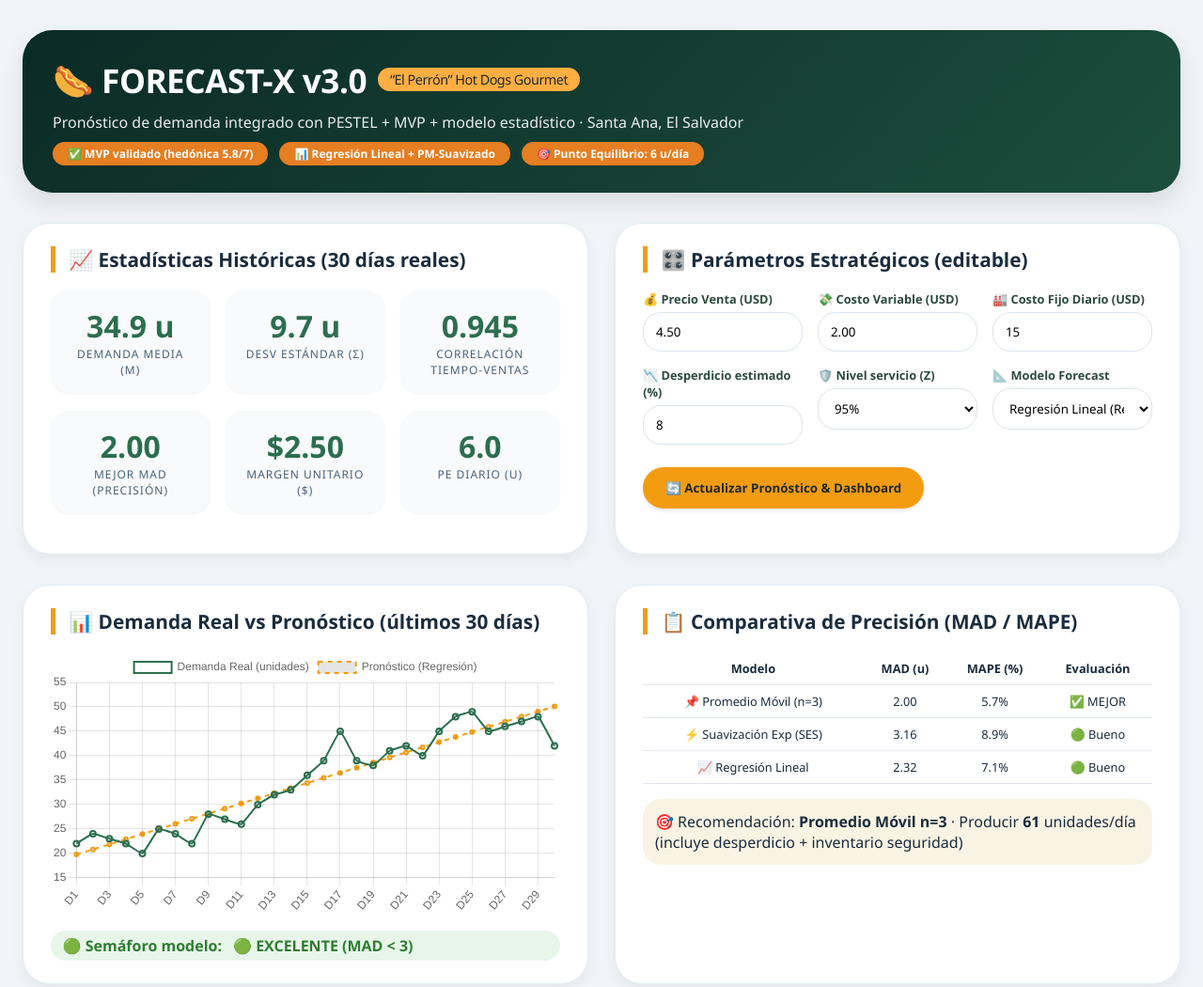
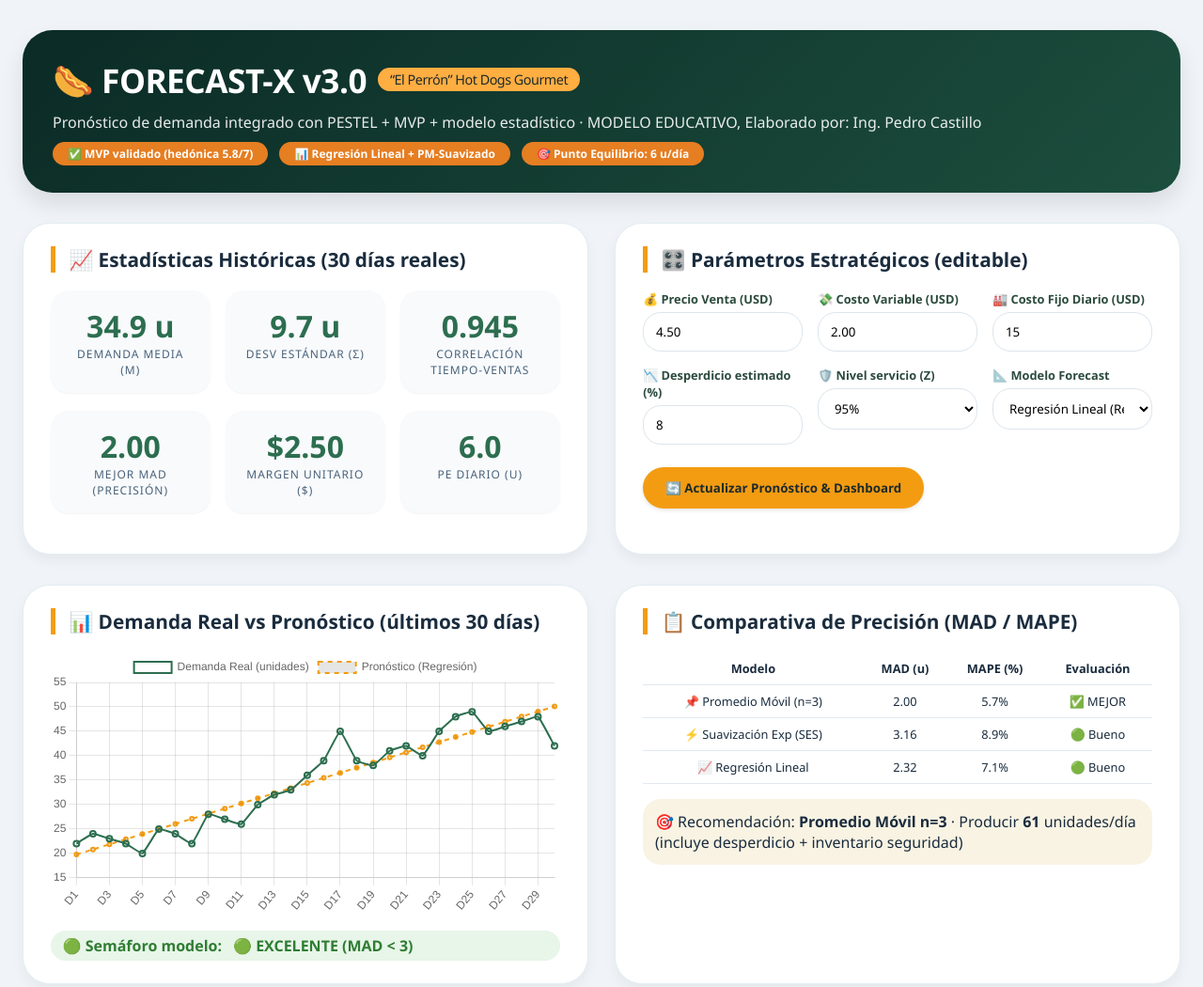
Before and after one commit to Black1969/Regresi-n-Lineal-Simple, a plain HTML site: page index.html in a window 1280 px wide. Shown: the top 1050 px of the page at 94% size. Drawn offline with nearby package versions, Linux system fonts and the light colour scheme.

Commit message:
Update index.html

```diff
--- a/index.html
+++ b/index.html
@@ -248,7 +248,7 @@
 <div class="container">
     <div class="header">
         <h1>🌭 FORECAST-X v3.0 <small>“El Perrón” Hot Dogs Gourmet</small></h1>
-        <p style="margin-top: 10px; opacity: 0.9;">Pronóstico de demanda integrado con PESTEL + MVP + modelo estadístico · Santa Ana, El Salvador</p>
+        <p style="margin-top: 10px; opacity: 0.9;">Pronóstico de demanda integrado con PESTEL + MVP + modelo estadístico · MODELO EDUCATIVO, Elaborado por: Ing. Pedro Castillo</p>
         <div style="display: flex; gap: 12px; margin-top: 10px; flex-wrap: wrap;">
             <span class="badge-mvp">✅ MVP validado (hedónica 5.8/7)</span>
             <span class="badge-mvp">📊 Regresión Lineal + PM-Suavizado</span>
```
